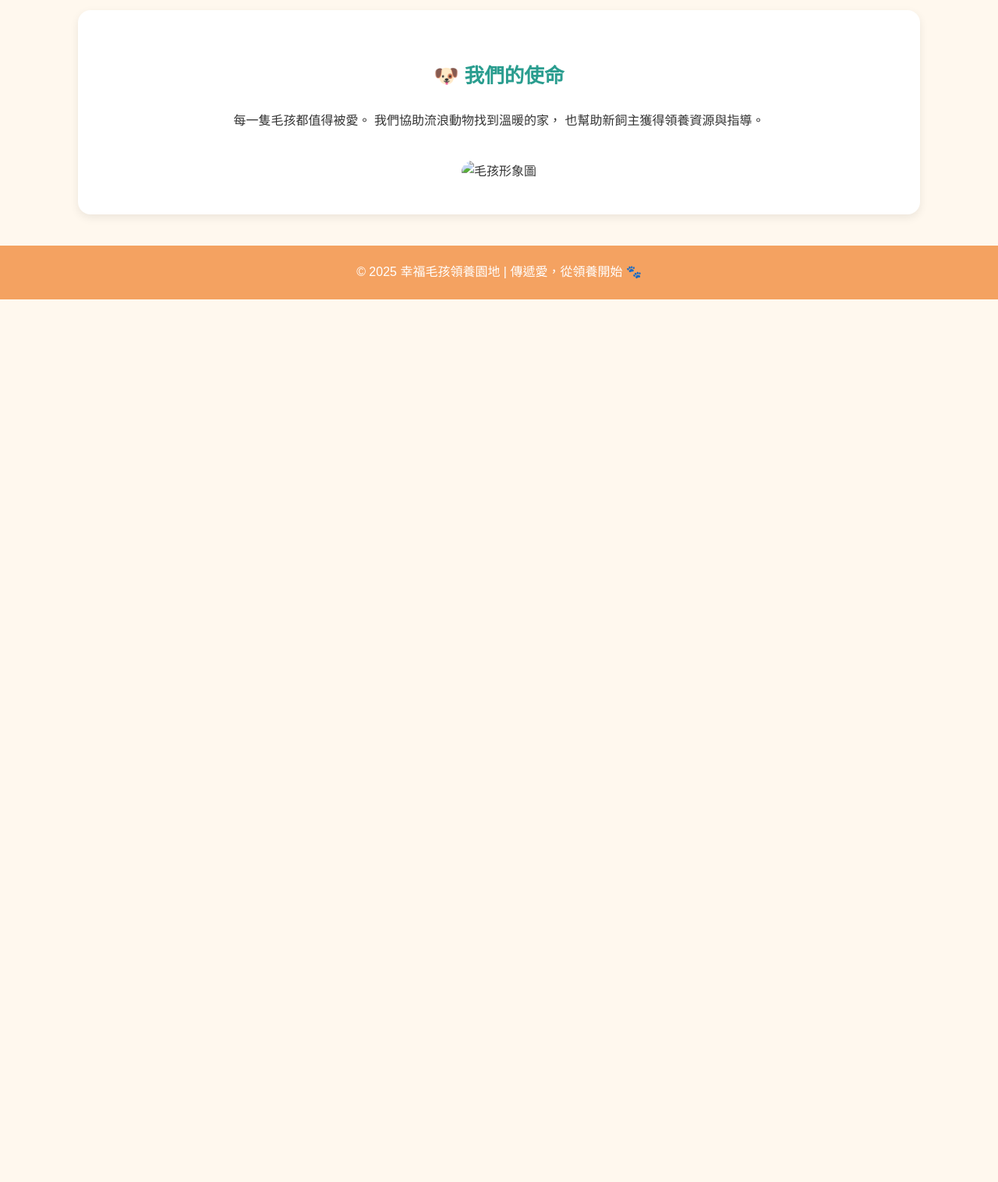
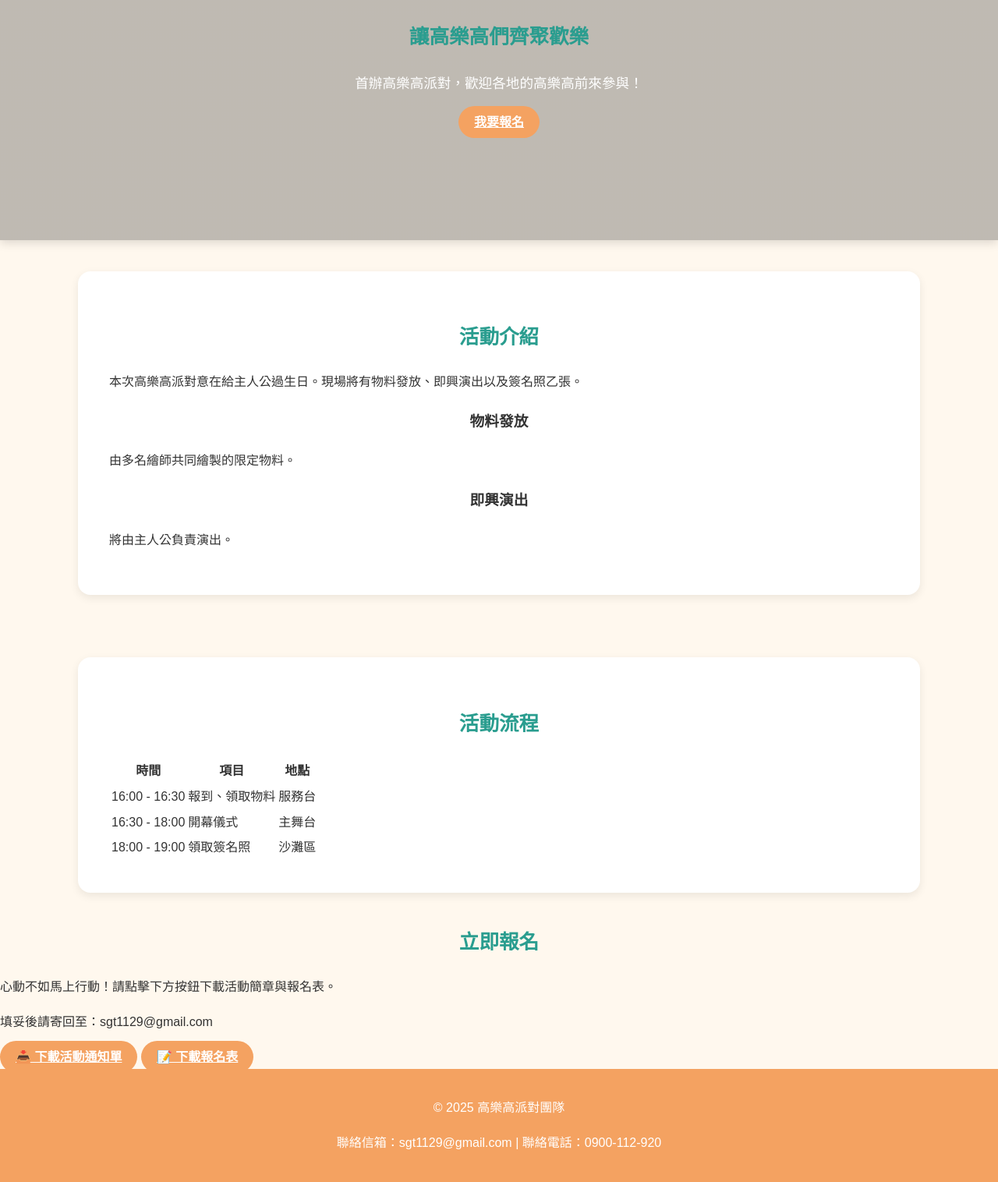
Before and after one commit to Akashi0220/01-09, a plain HTML site: page index.html in a window 1280 px wide. Shown: the part 524-2040 px from the top of the page at 78% size. Before the commit the page ends 908 px from the top, so only its background shows below. Drawn offline with Linux system fonts and the light colour scheme.

Commit message:
Update index.html

```diff
--- a/index.html
+++ b/index.html
@@ -1,36 +1,90 @@
 <!DOCTYPE html>
-<html lang="zh-Hant">
+<html lang="zh-TW">
 <head>
     <meta charset="UTF-8">
-  <title>幸福毛孩領養園地</title>
+    <meta name="viewport" content="width=device-width, initial-scale=1.0">
+    <title>2025 高樂高派對</title>
     <link rel="stylesheet" href="style.css">
-  <meta name="viewport" content="width=device-width, initial-scale=1.0">
-
 </head>
 <body>
-  <nav class="nav">
-    <a href="index.html" class="nav__link">首頁</a>
-    <a href="animals.html" class="nav__link">可領養動物</a>
-    <a href="adopt.html" class="nav__link">我要領養</a>
-    <a href="contact.html" class="nav__link">聯絡我們</a>
+
+    <header>
+        <div class="container">
+            <h1>高樂高派對</h1>
+            <nav>
+                <ul>
+                    <li><a href="#home">首頁</a></li>
+                    <li><a href="#about">活動介紹</a></li>
+                    <li><a href="#schedule">活動流程</a></li>
+                    <li><a href="#register">立即報名</a></li>
+                </ul>
             </nav>
+        </div>
+    </header>
 
-  <div class="hero">
-    <h1>🐾 幸福毛孩領養園地</h1>
-    <p>用愛延續生命，請浪浪找到幸福的家 💕</p>
-    <a href="adopt.html" class="btn">立即領養</a>
+    <section id="home" class="hero">
+        <div class="hero-text">
+            <h2>讓高樂高們齊聚歡樂</h2>
+            <p>首辦高樂高派對，歡迎各地的高樂高前來參與！</p>
+            <a href="form.docx" class="btn">我要報名</a>
         </div>
+    </section>
 
-  <div class="container" style="text-align:center;">
-    <h2>🐶 我們的使命</h2>
-    <p>每一隻毛孩都值得被愛。
-      我們協助流浪動物找到溫暖的家，
-      也幫助新飼主獲得領養資源與指導。</p>
-    <img src="images/D5468.jpg" alt="毛孩形象圖" style="width:70%;border-radius:16px;margin-top:20px;">
+    <section id="about" class="container">
+        <h2>活動介紹</h2>
+        <p>本次高樂高派對意在給主人公過生日。現場將有物料發放、即興演出以及簽名照乙張。</p>
+        <div class="features">
+            <div class="feature-box">
+                <h3>物料發放</h3>
+                <p>由多名繪師共同繪製的限定物料。</p>
             </div>
+            <div class="feature-box">
+                <h3>即興演出</h3>
+                <p>將由主人公負責演出。</p>
+            </div>
+        </div>
+    </section>
+
+    <section id="schedule" class="bg-light">
+        <div class="container">
+            <h2>活動流程</h2>
+            <table class="schedule-table">
+                <tr>
+                    <th>時間</th>
+                    <th>項目</th>
+                    <th>地點</th>
+                </tr>
+                <tr>
+                    <td>16:00 - 16:30</td>
+                    <td>報到、領取物料</td>
+                    <td>服務台</td>
+                </tr>
+                <tr>
+                    <td>16:30 - 18:00</td>
+                    <td>開幕儀式</td>
+                    <td>主舞台</td>
+                </tr>
+                <tr>
+                    <td>18:00 - 19:00</td>
+                    <td>領取簽名照</td>
+                    <td>沙灘區</td>
+                </tr>
+            </table>
+        </div>
+		<h2>立即報名</h2>
+        <p>心動不如馬上行動！請點擊下方按鈕下載活動簡章與報名表。</p>
+        <p>填妥後請寄回至：sgt1129@gmail.com</p>
+
+        <div class="download-zone">
+            <a href="活動通知.docx" class="btn download-btn">📥 下載活動通知單</a>
+            <a href="form.docx" class="btn download-btn">📝 下載報名表</a>
+        </div>
+    </section>
 
     <footer>
-    © 2025 幸福毛孩領養園地 | 傳遞愛，從領養開始 🐾
+        <p>&copy; 2025 高樂高派對團隊</p>
+        <p>聯絡信箱：sgt1129@gmail.com | 聯絡電話：0900-112-920</p>
     </footer>
+
 </body>
 </html>
```
Lines whose indentation alone changed are shown as unchanged.
